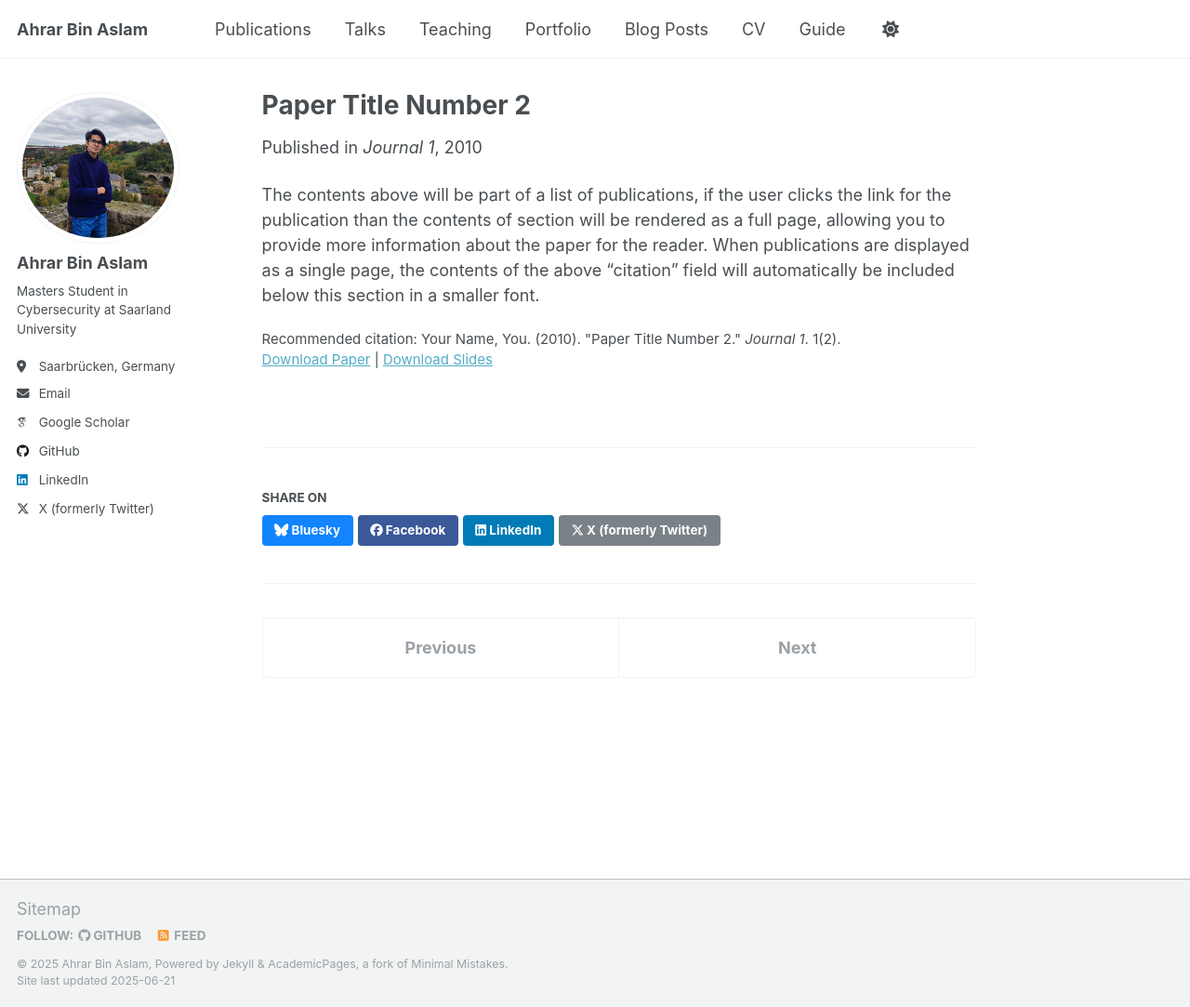
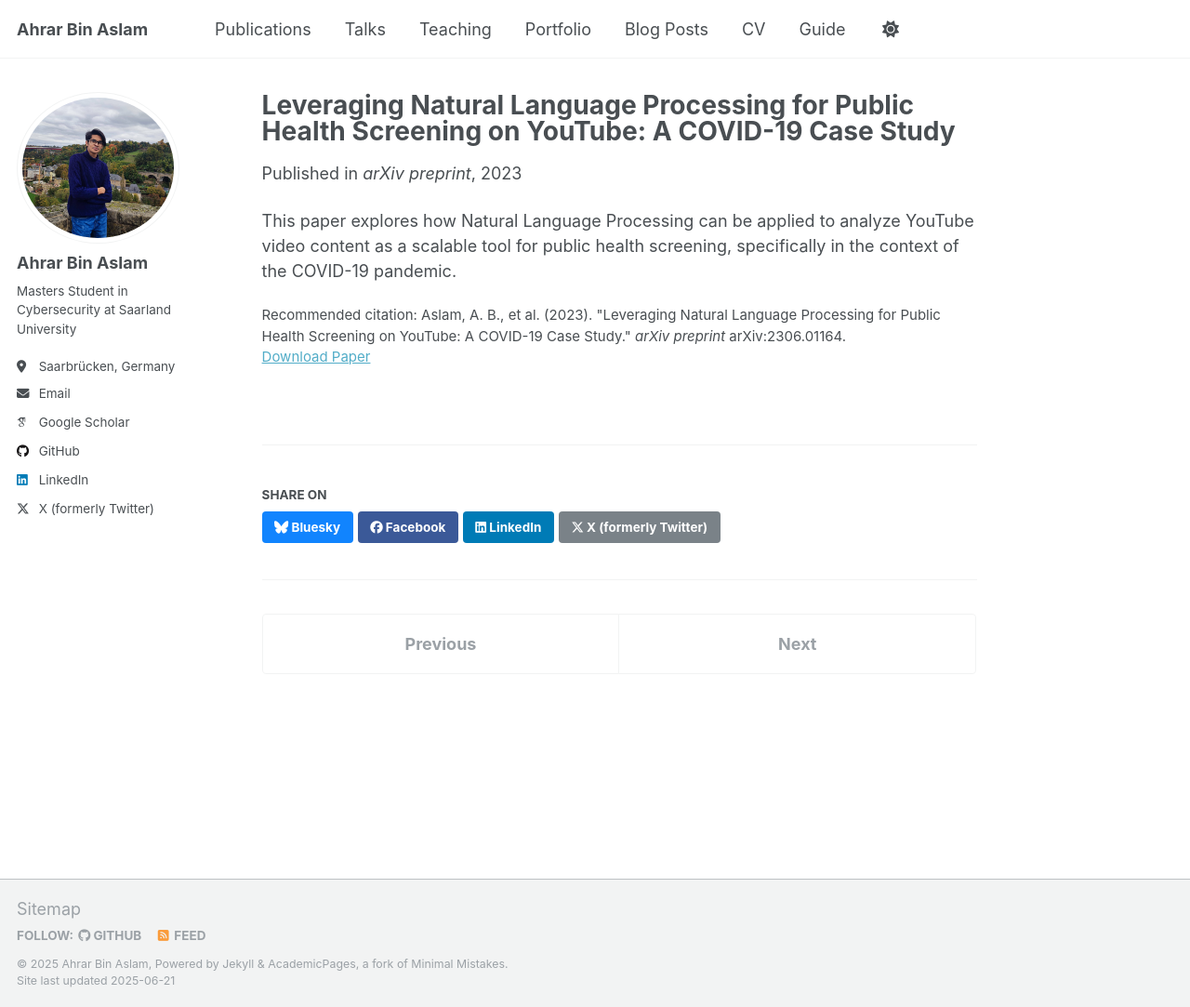
Before and after one commit to ahrarbinaslam/ahrarbinaslam.github.io, a Jekyll site: the page built from _publications/2010-10-01-paper-title-number-2.md, in a window 1280 px wide and 1083 px high. Shown: the whole window at 93% size. Built offline with Jekyll 4.4.1, drawn with Linux system fonts in a browser that asks for light colours; some web fonts are replaced.

Commit message:
Update 2010-10-01-paper-title-number-2.md

```diff
--- a/_publications/2010-10-01-paper-title-number-2.md
+++ b/_publications/2010-10-01-paper-title-number-2.md
@@ -1,14 +1,12 @@
 ---
-title: "Paper Title Number 2"
+title: "Leveraging Natural Language Processing for Public Health Screening on YouTube: A COVID-19 Case Study"
 collection: publications
 category: manuscripts
-permalink: /publication/2010-10-01-paper-title-number-2
-excerpt: 'This paper is about the number 2. The number 3 is left for future work.'
-date: 2010-10-01
-venue: 'Journal 1'
-slidesurl: 'http://academicpages.github.io/files/slides2.pdf'
-paperurl: 'http://academicpages.github.io/files/paper2.pdf'
-citation: 'Your Name, You. (2010). &quot;Paper Title Number 2.&quot; <i>Journal 1</i>. 1(2).'
+permalink:
+excerpt: 'This paper presents an NLP-based public health screening approach using YouTube video content, focusing on the COVID-19 pandemic as a case study.'
+date: 2023-06-02
+venue: 'arXiv preprint'
+paperurl: "https://arxiv.org/abs/2306.01164"
+citation: 'Aslam, A. B., et al. (2023). "Leveraging Natural Language Processing for Public Health Screening on YouTube: A COVID-19 Case Study." <i>arXiv preprint</i> arXiv:2306.01164.'
 ---
-
-The contents above will be part of a list of publications, if the user clicks the link for the publication than the contents of section will be rendered as a full page, allowing you to provide more information about the paper for the reader. When publications are displayed as a single page, the contents of the above "citation" field will automatically be included below this section in a smaller font.
+This paper explores how Natural Language Processing can be applied to analyze YouTube video content as a scalable tool for public health screening, specifically in the context of the COVID-19 pandemic.
```
